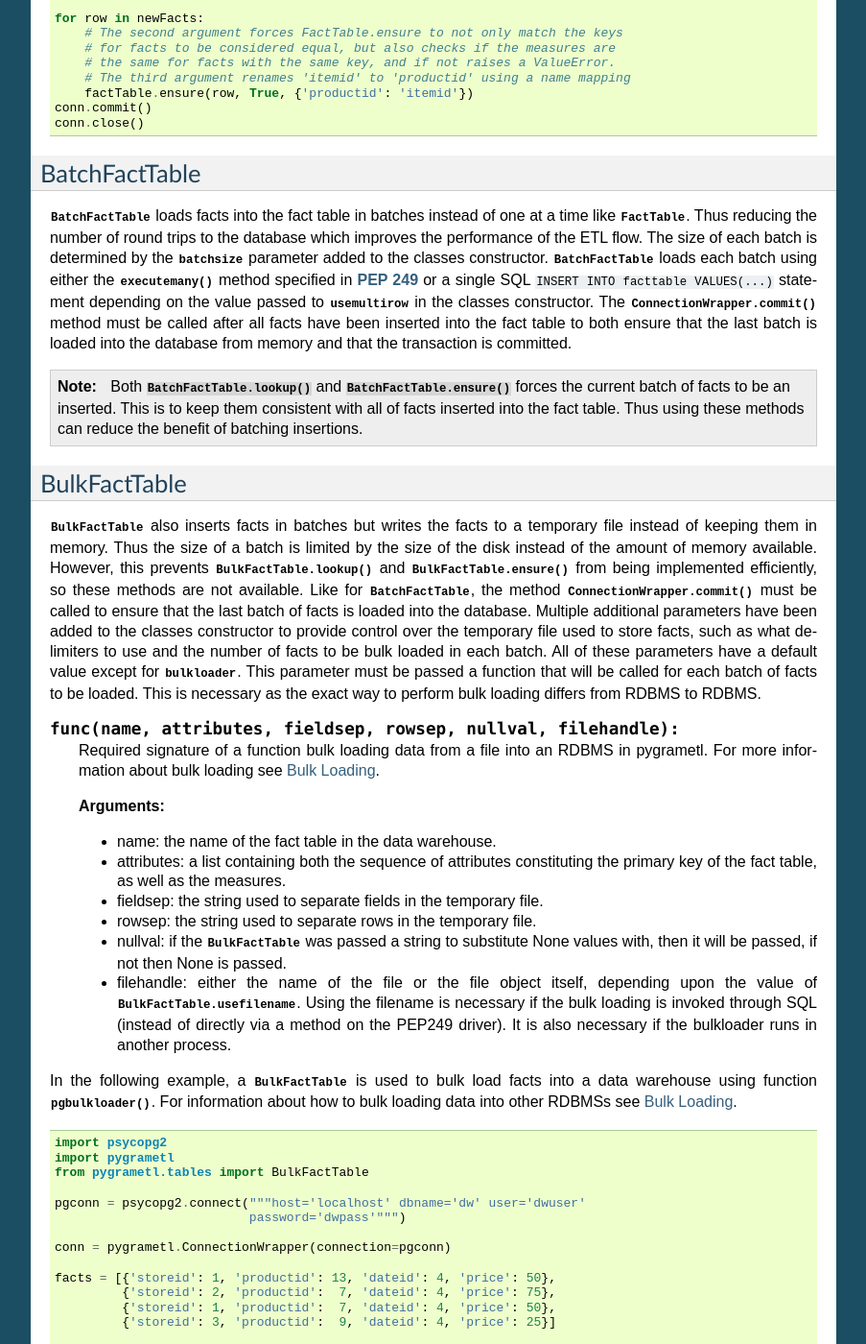
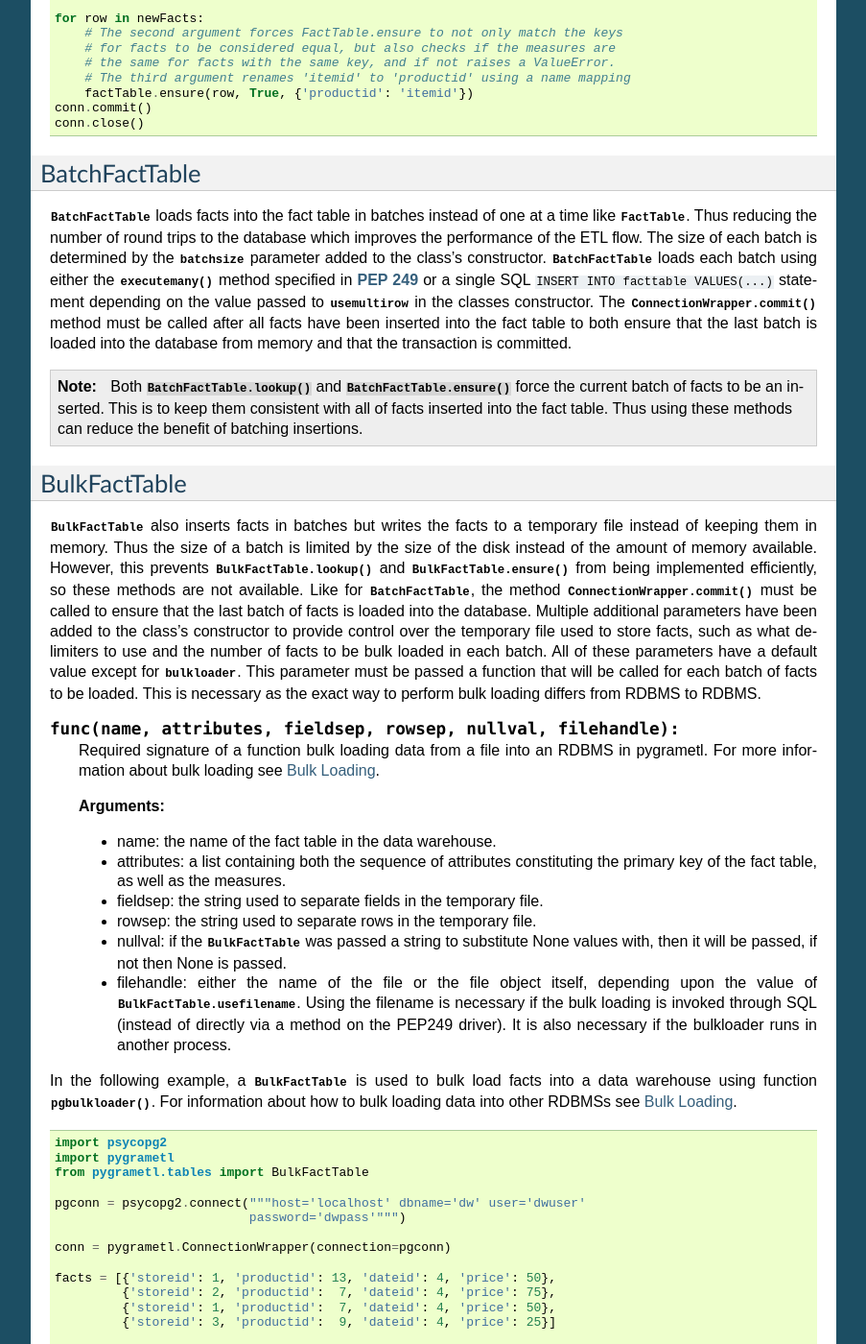
Before and after one commit to chrthomsen/pygrametl, a Sphinx documentation site: the page built from docs/examples/facttable.rst, in a window 1280 px wide and 1400 px high, scrolled down 1605 px. Shown: the whole window at 96% size, without its empty margins (198-1101 px from the left). Built offline with Sphinx 7.4.7, drawn with Linux system fonts in a browser that asks for light colours; pages that are not in the unit, such as notebooks, are missing from menus; some of the changed text lies outside the part shown.

Commit message:
Update facttable.rst
small typos fixed

```diff
--- a/docs/examples/facttable.rst
+++ b/docs/examples/facttable.rst
@@ -120,7 +120,7 @@ BatchFactTable
 :class:`.BatchFactTable` loads facts into the fact table in batches instead of
 one at a time like :class:`.FactTable`. Thus reducing the number of round trips
 to the database which improves the performance of the ETL flow. The size of each
-batch is determined by the :attr:`batchsize` parameter added to the classes
+batch is determined by the :attr:`batchsize` parameter added to the class's
 constructor. :class:`.BatchFactTable` loads each batch using either the
 :meth:`executemany` method specified in :pep:`249` or a single SQL ``INSERT INTO
 facttable VALUES(...)`` statement depending on the value passed to
@@ -130,7 +130,7 @@ been inserted into the fact table to both ensure that the last batch is loaded
 into the database from memory and that the transaction is committed.
 
 .. note:: Both :meth:`.BatchFactTable.lookup` and :meth:`.BatchFactTable.ensure`
-	  forces the current batch of facts to be an inserted. This is to keep
+	  force the current batch of facts to be an inserted. This is to keep
 	  them consistent with all of facts inserted into the fact table. Thus
 	  using these methods can reduce the benefit of batching insertions.
 
@@ -144,7 +144,7 @@ However, this prevents :meth:`BulkFactTable.lookup` and
 methods are not available. Like for :class:`.BatchFactTable`, the method
 :meth:`.ConnectionWrapper.commit` must be called to ensure that the last batch
 of facts is loaded into the database. Multiple additional parameters have been
-added to the classes constructor to provide control over the temporary file used
+added to the class's constructor to provide control over the temporary file used
 to store facts, such as what delimiters to use and the number of facts to be
 bulk loaded in each batch. All of these parameters have a default value except
 for :attr:`.bulkloader`. This parameter must be passed a function that will be
```
Also changed, not shown: other parts of docs/examples/facttable.rst (+5 -4 lines).
